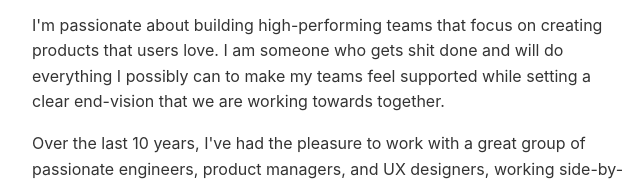
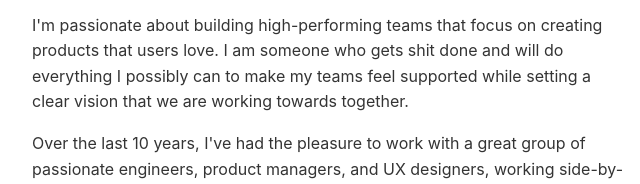
Before and after one commit to vernondegoede/vernondegoede.github.io, a plain HTML site: page index.html in a window 1280 px wide. Shown: the part 241-425 px from the top of the page, 68-708 px from the left. Drawn offline with Linux system fonts and the light colour scheme.

Commit message:
Update text

```diff
--- a/index.html
+++ b/index.html
@@ -236,7 +236,7 @@
         <p>
             I'm passionate about building high-performing teams that focus on creating products that users love. I am
             someone who gets shit done and will do everything I possibly can to make my teams feel supported while
-            setting a clear end-vision that we are working towards together.
+            setting a clear vision that we are working towards together.
         </p>
         <p>
             Over the last 10 years, I've had the pleasure to work with a great group of passionate engineers, product
```
